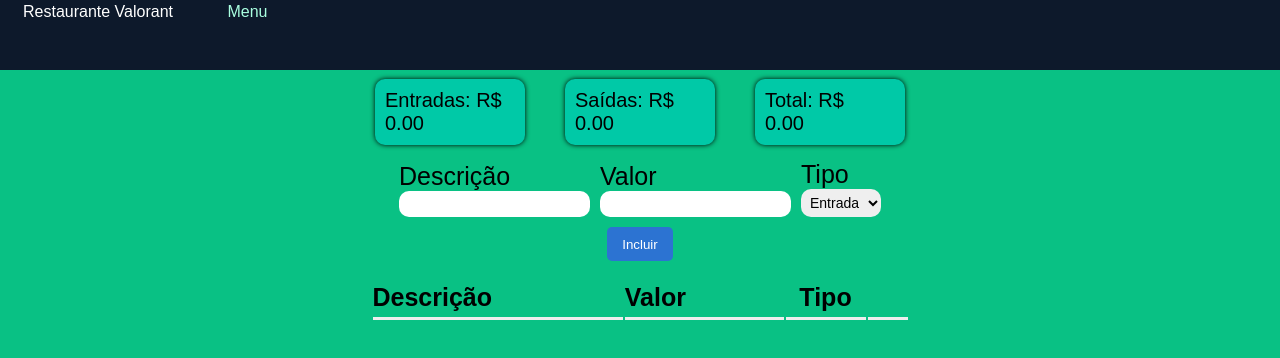
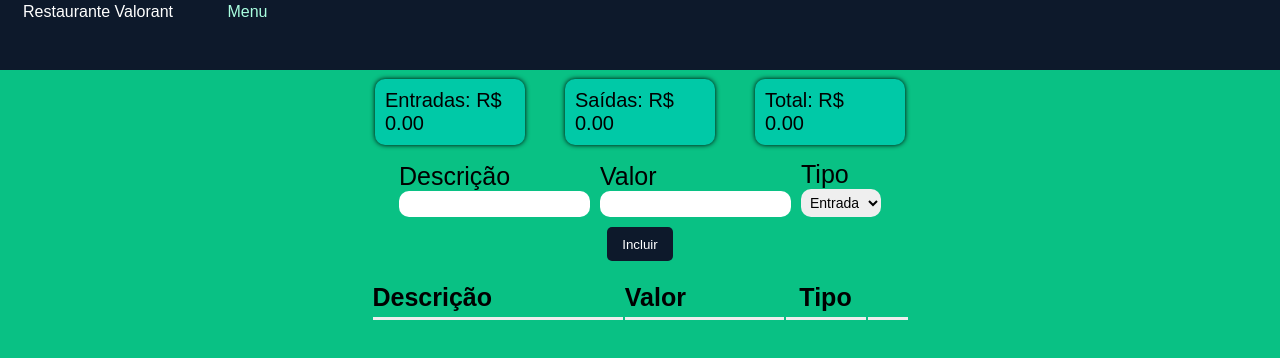
Before and after one commit to Maczevski/ProjetoRestaurante, a plain HTML site: page views/transaçoes.html in a window 1280 px wide. Drawn offline with nearby package versions, Linux system fonts and the light colour scheme.

Commit message:
atualização

```diff
--- a/finanças/assets/css/style.css
+++ b/finanças/assets/css/style.css
@@ -4,6 +4,10 @@
     box-sizing: border-box;
     font-family: 'poppins', sans-serif;
     outline: none;
+  }
+
+  #btnNew{
+    background-color: #0d192b;
   }
 
   body {
```
